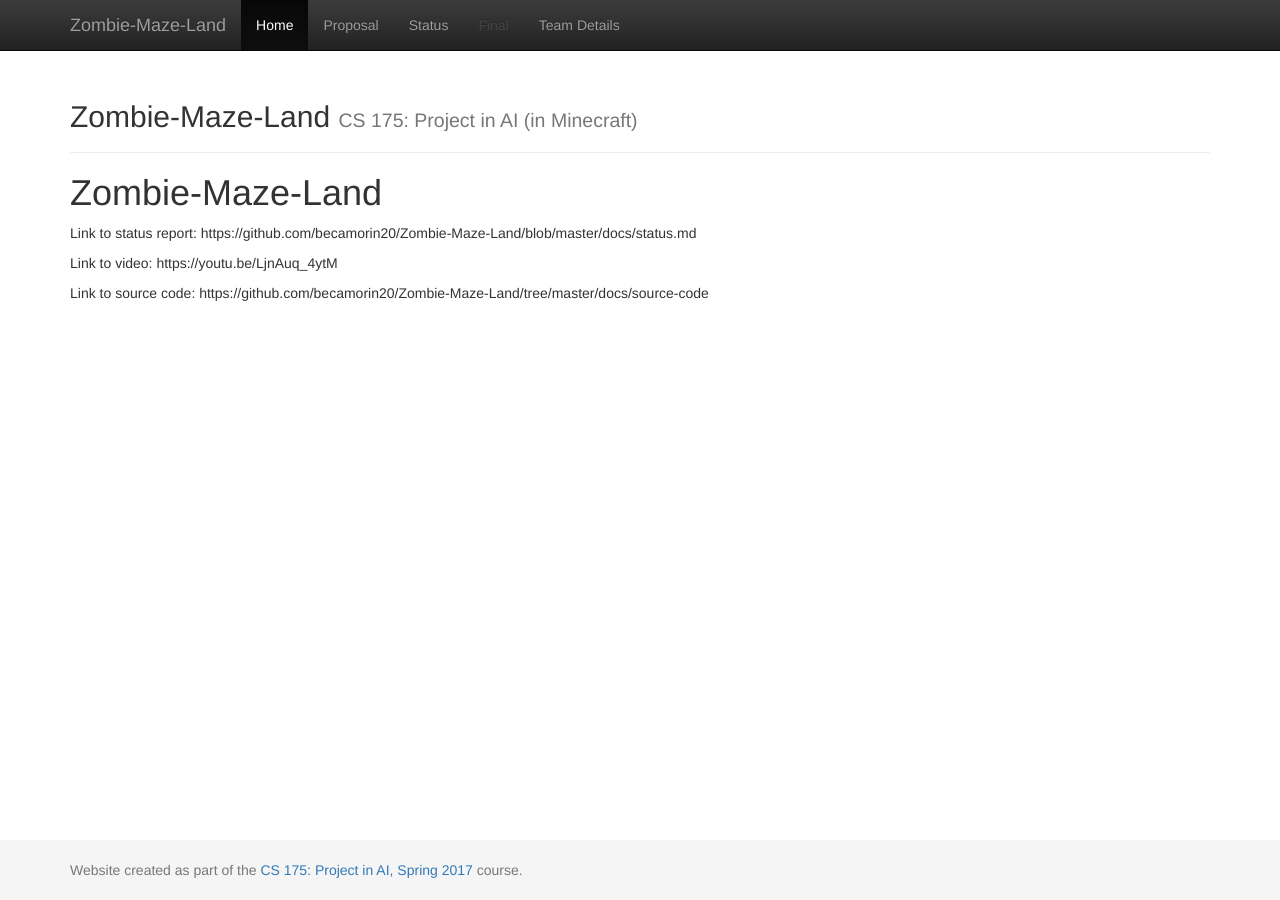
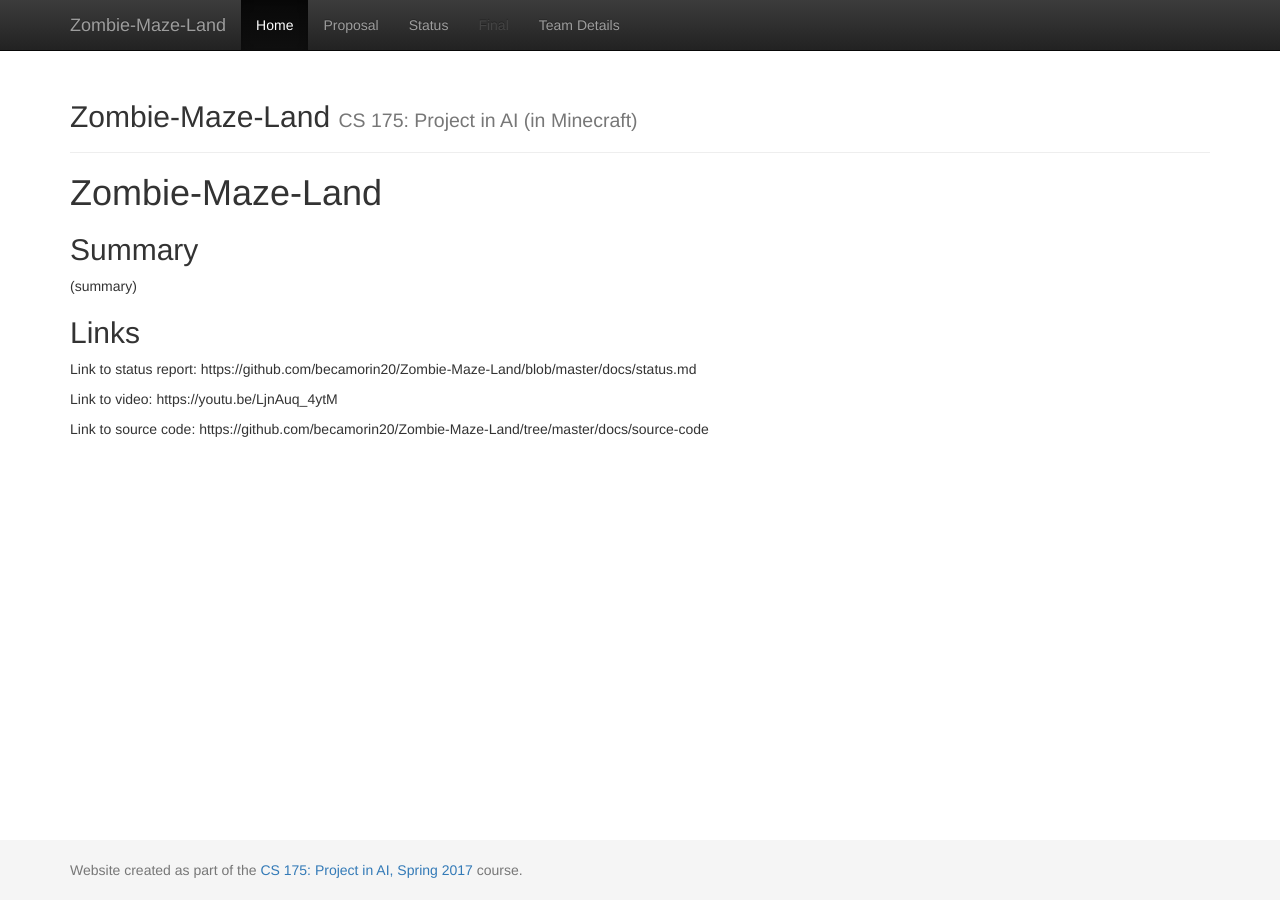
Before and after one commit to becamorin20/Group-16, a Jekyll site: the page built from docs/index.md, in a window 1280 px wide. Built offline with Jekyll 4.4.1, drawn with Linux system fonts in a browser that asks for light colours.

Commit message:
Update index.md

```diff
--- a/docs/index.md
+++ b/docs/index.md
@@ -5,6 +5,10 @@ title:  Home
 
 # Zombie-Maze-Land
 
+## Summary
+(summary)
+
+## Links
 Link to status report: https://github.com/becamorin20/Zombie-Maze-Land/blob/master/docs/status.md
 
 Link to video: https://youtu.be/LjnAuq_4ytM
```
